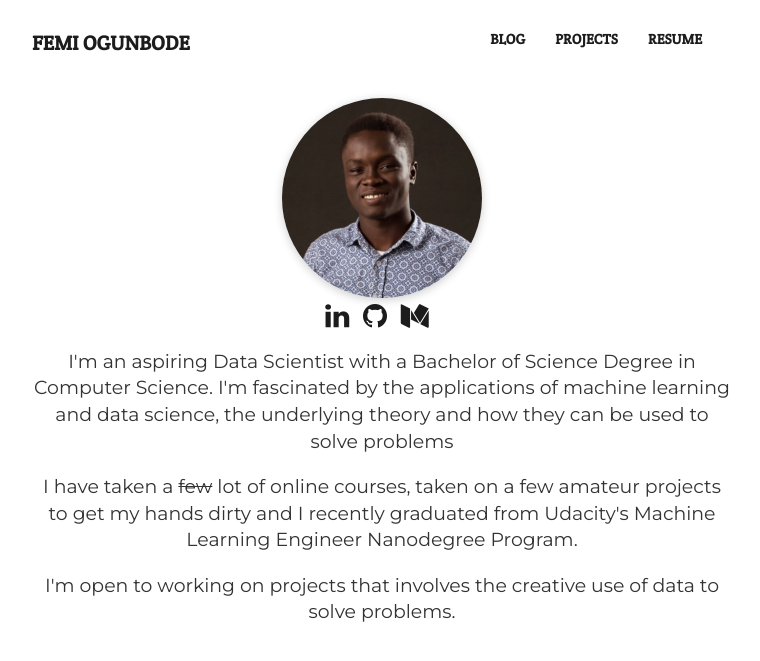
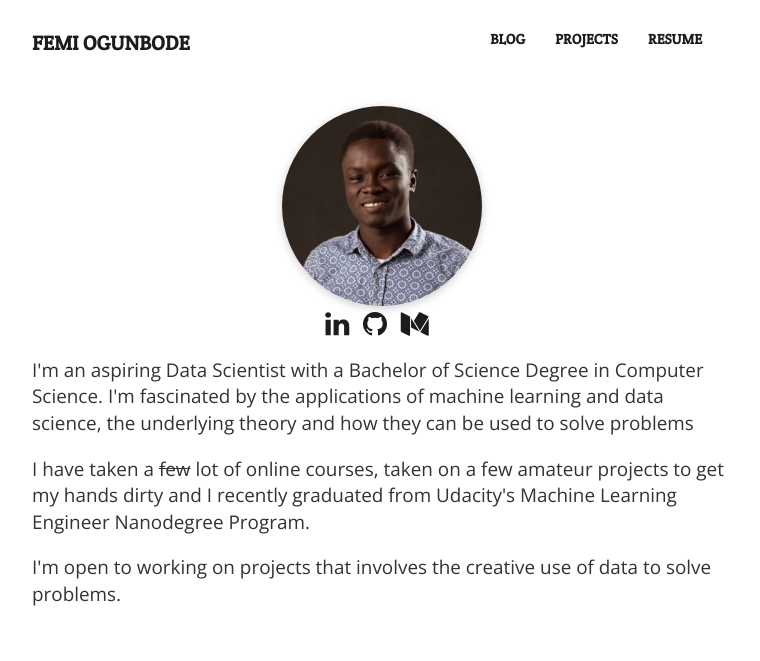
Before and after one commit to FemiOG/FemiOG.github.io, a Jekyll site: the page built from index.html, in a window 1280 px wide. Shown: the top 661 px of the page, without its empty margins (258-1018 px from the left). Built offline with Jekyll 4.4.1, drawn with Linux system fonts in a browser that asks for light colours; some web fonts are replaced.

Commit message:
Font challenges

```diff
--- a/index.html
+++ b/index.html
@@ -5,11 +5,11 @@ title: Femi Ogunbode
 <style>
 @import url('https://fonts.googleapis.com/css?family=ABeeZee');
 @import url('https://fonts.googleapis.com/css?family=Crete+Round');
-@import url('https://fonts.googleapis.com/css?family=Montserrat');
+@import url('https://fonts.googleapis.com/css?family=Open+Sans');
 
 body {
     margin: 30px auto 60px auto;
-    font-family: 'Montserrat', 'ABeeZee', sans-serif;
+    font-family: 'Open Sans', 'ABeeZee', sans-serif;
     font-size: 14px;
 	max-width: 700px;
     /*background-color: rgba(245,245,255,.75);*/
@@ -93,7 +93,7 @@ img.profile {
 }
 
 .clear {
-	clear: all;
+	clear: both;
 }
 </style>
 
@@ -111,7 +111,7 @@ img.profile {
 			</div>
 		</nav>
 	</div>
-	<div class="body-text" align="center">
+	<div class="body-text">
 		<p>I'm an aspiring Data Scientist with a Bachelor of Science Degree in Computer Science. I'm fascinated by the applications of machine learning and data science, the underlying theory and how they can be used to solve problems</p>
 		<p>I have taken a <del>few</del> lot of online courses, taken on a few amateur projects to get my hands dirty and I recently graduated from Udacity's Machine Learning Engineer Nanodegree Program.</p>
 		<p>I'm open to working on projects that involves the creative use of data to solve problems.</p>
```
